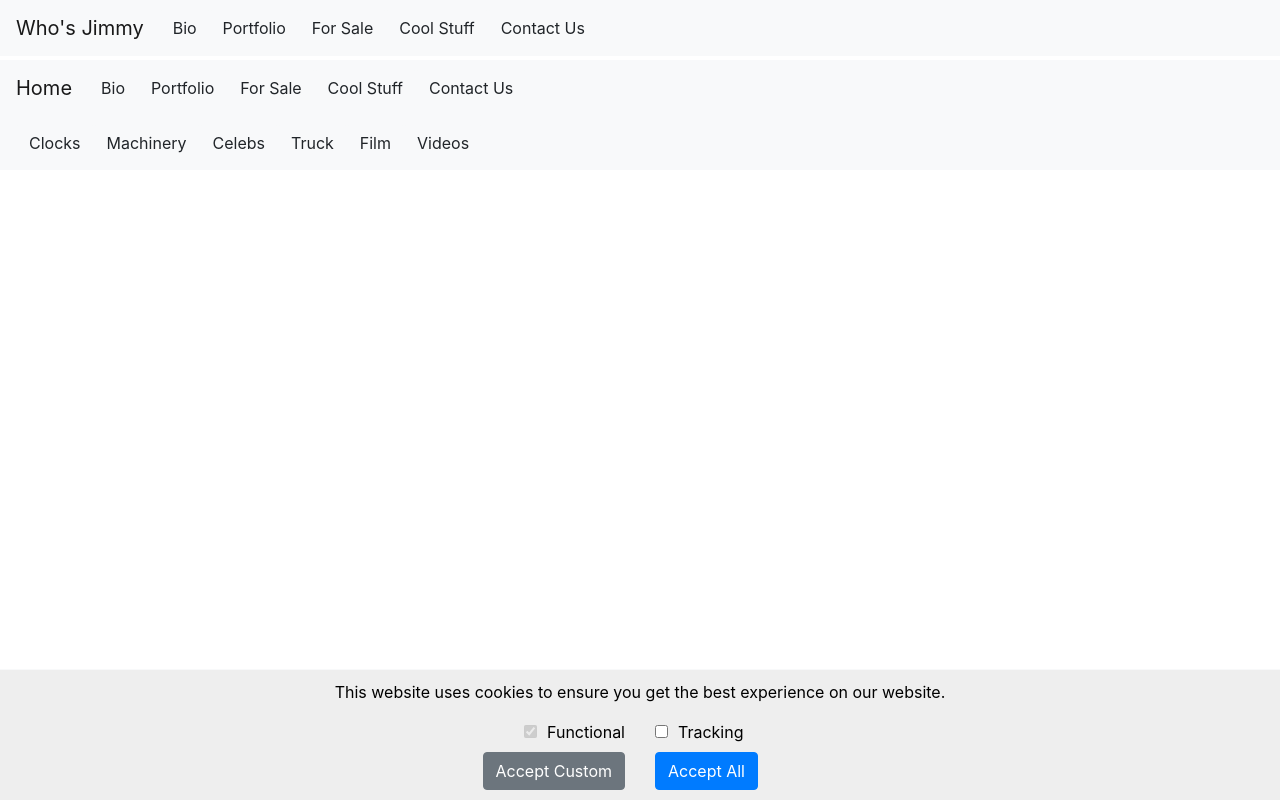
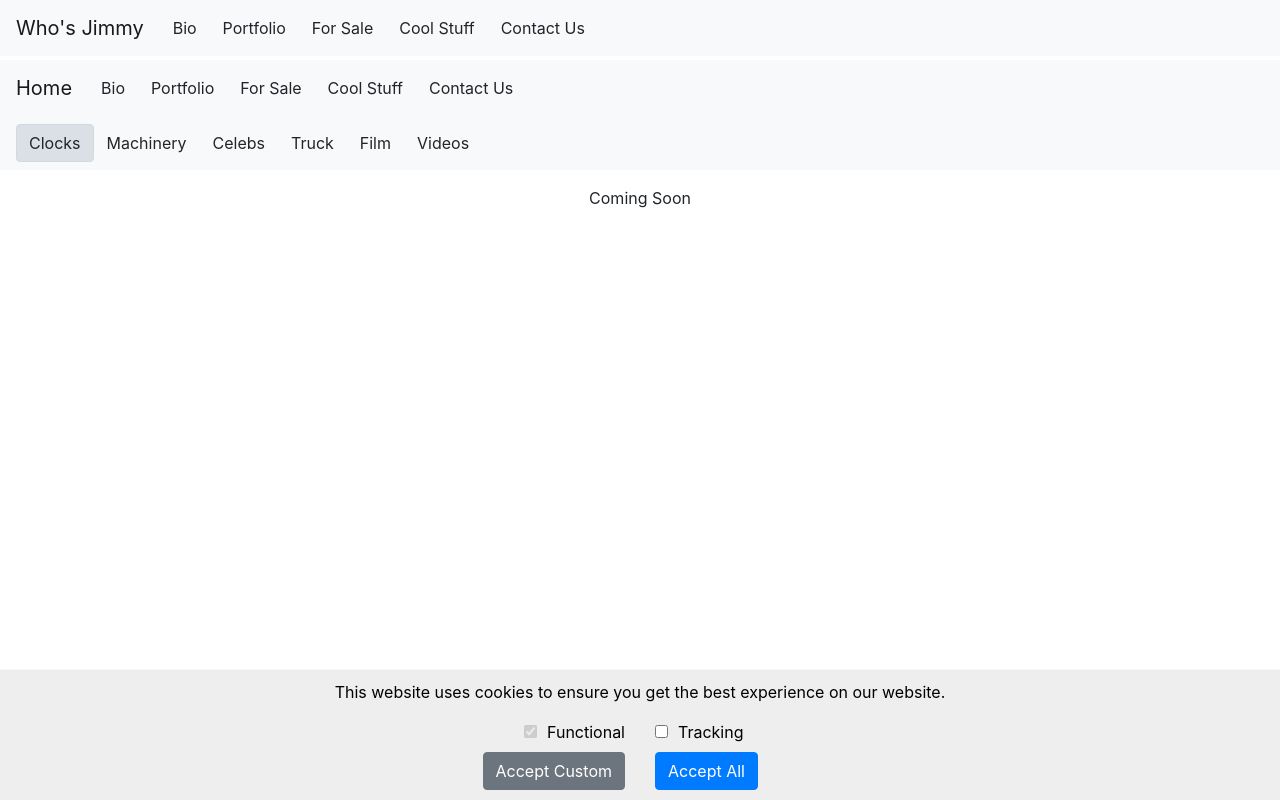
Before and after one commit to whosjimmy/whosjimmy, a Nuxt app: page /Admin/Portfolio/Clocks in a window 1280 px wide. Built offline with nearby package versions, Linux system fonts and the light colour scheme; no server answers; the database is empty.

Commit message:
add missing routes

```diff
--- /dev/null
+++ b/pages/Admin/Portfolio/Celebs.vue
@@ -0,0 +1,7 @@
+<template>
+	<div>Coming Soon</div>
+</template>
+
+<script lang="ts" setup></script>
+
+<style></style>
--- /dev/null
+++ b/pages/Admin/Portfolio/Clocks.vue
@@ -0,0 +1,7 @@
+<template>
+	<div>Coming Soon</div>
+</template>
+
+<script lang="ts" setup></script>
+
+<style></style>
--- /dev/null
+++ b/pages/Admin/Portfolio/Machinery.vue
@@ -0,0 +1,7 @@
+<template>
+	<div>Coming Soon</div>
+</template>
+
+<script lang="ts" setup></script>
+
+<style></style>
--- /dev/null
+++ b/pages/Admin/Portfolio/Truck.vue
@@ -0,0 +1,7 @@
+<template>
+	<div>Coming Soon</div>
+</template>
+
+<script lang="ts" setup></script>
+
+<style></style>
--- /dev/null
+++ b/pages/Admin/Portfolio/Videos.vue
@@ -0,0 +1,7 @@
+<template>
+	<div>Coming Soon</div>
+</template>
+
+<script lang="ts" setup></script>
+
+<style></style>
```
